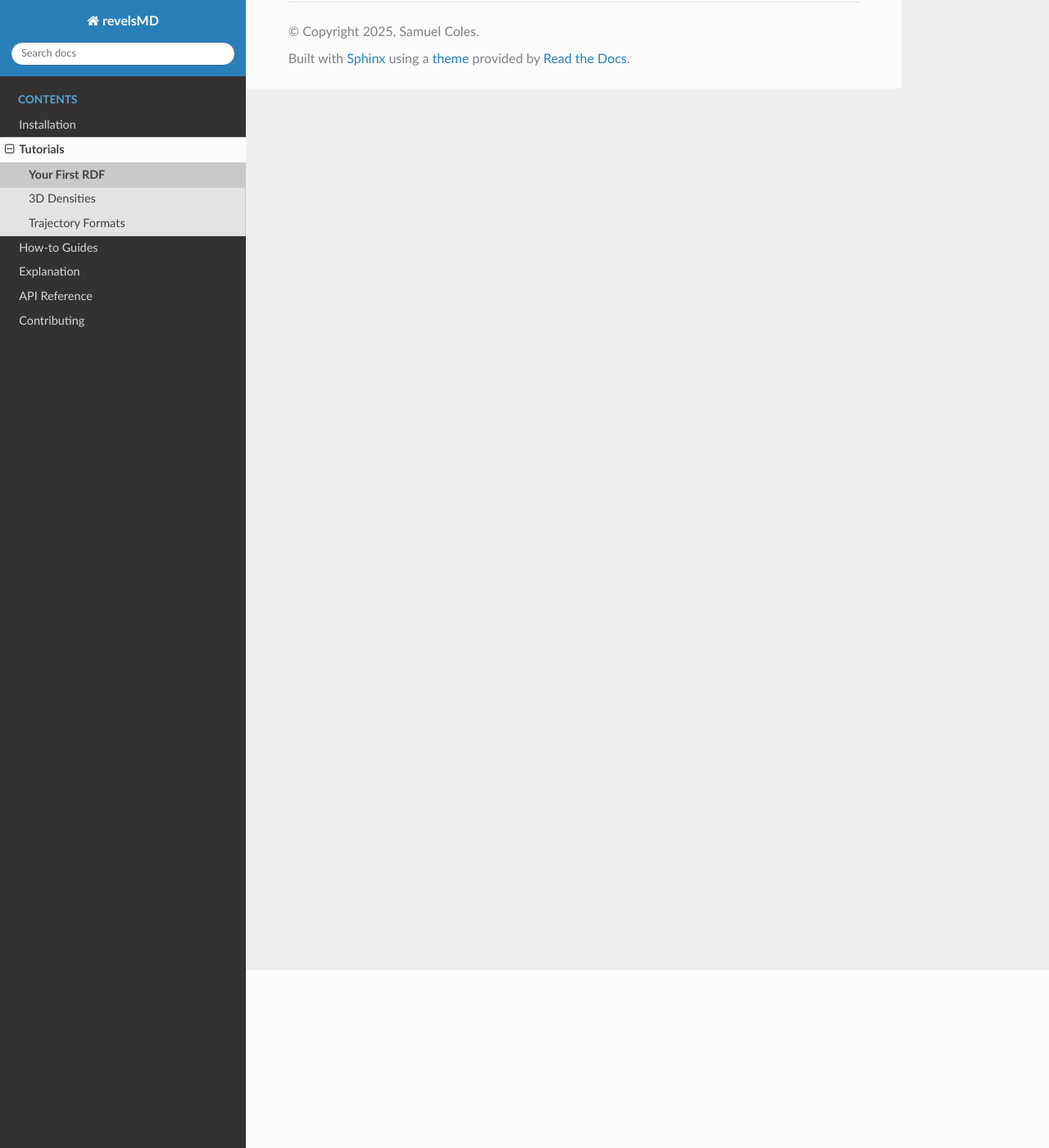
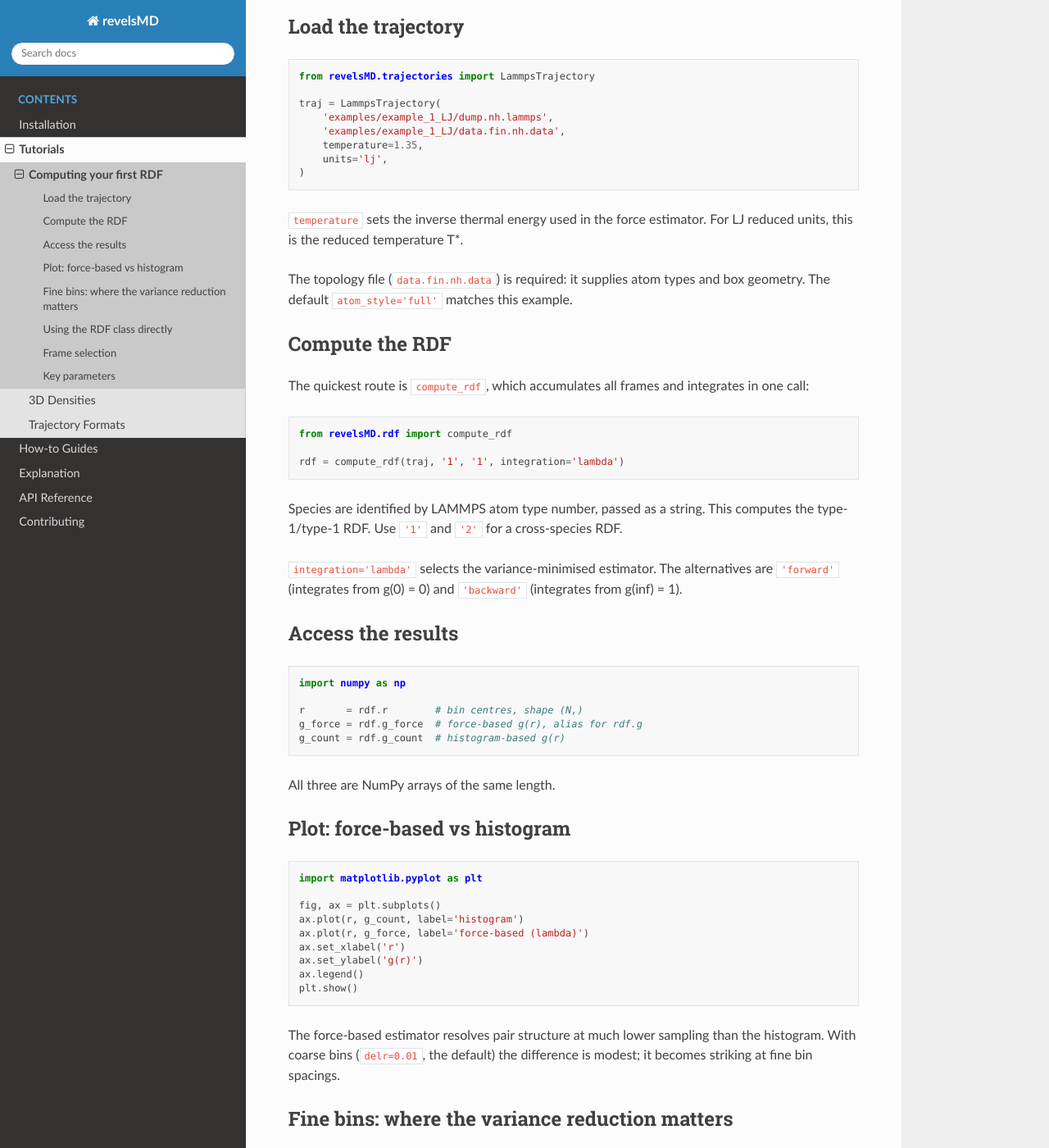
Before and after one commit to user200000/revelsmd, a Sphinx documentation site: the page built from docs/source/tutorials/first-rdf.md, in a window 1280 px wide and 1400 px high, scrolled down 217 px. Shown: the whole window at 82% size. Built offline with Sphinx 7.4.7 and the Read the Docs theme 3.1.0, drawn with Linux system fonts in a browser that asks for light colours; pages that are not in the unit, such as notebooks, are missing from menus; some of the changed text lies outside the part shown.

Commit message:
Add tutorial: computing your first RDF

````diff
--- a/docs/source/tutorials/first-rdf.md
+++ b/docs/source/tutorials/first-rdf.md
@@ -1 +1,141 @@
-# Your First RDF
+# Computing your first RDF
+
+This tutorial computes a radial distribution function for a Lennard-Jones fluid
+using the example data in `examples/example_1_LJ/`.
+
+## Load the trajectory
+
+```python
+from revelsMD.trajectories import LammpsTrajectory
+
+traj = LammpsTrajectory(
+    'examples/example_1_LJ/dump.nh.lammps',
+    'examples/example_1_LJ/data.fin.nh.data',
+    temperature=1.35,
+    units='lj',
+)
+```
+
+`temperature` sets the inverse thermal energy used in the force estimator.
+For LJ reduced units, this is the reduced temperature T*.
+
+The topology file (`data.fin.nh.data`) is required: it supplies atom types
+and box geometry. The default `atom_style='full'` matches this example.
+
+## Compute the RDF
+
+The quickest route is `compute_rdf`, which accumulates all frames and
+integrates in one call:
+
+```python
+from revelsMD.rdf import compute_rdf
+
+rdf = compute_rdf(traj, '1', '1', integration='lambda')
+```
+
+Species are identified by LAMMPS atom type number, passed as a string.
+This computes the type-1/type-1 RDF. Use `'1'` and `'2'` for a cross-species RDF.
+
+`integration='lambda'` selects the variance-minimised estimator. The
+alternatives are `'forward'` (integrates from g(0) = 0) and `'backward'`
+(integrates from g(inf) = 1).
+
+## Access the results
+
+```python
+import numpy as np
+
+r       = rdf.r        # bin centres, shape (N,)
+g_force = rdf.g_force  # force-based g(r), alias for rdf.g
+g_count = rdf.g_count  # histogram-based g(r)
+```
+
+All three are NumPy arrays of the same length.
+
+## Plot: force-based vs histogram
+
+```python
+import matplotlib.pyplot as plt
+
+fig, ax = plt.subplots()
+ax.plot(r, g_count, label='histogram')
+ax.plot(r, g_force, label='force-based (lambda)')
+ax.set_xlabel('r')
+ax.set_ylabel('g(r)')
+ax.legend()
+plt.show()
+```
+
+The force-based estimator resolves pair structure at much lower sampling than
+the histogram. With coarse bins (`delr=0.01`, the default) the difference is
+modest; it becomes striking at fine bin spacings.
+
+## Fine bins: where the variance reduction matters
+
+```python
+rdf_fine = compute_rdf(traj, '1', '1', delr=0.005, integration='lambda')
+
+fig, ax = plt.subplots()
+ax.plot(rdf_fine.r, rdf_fine.g_count, label='histogram')
+ax.plot(rdf_fine.r, rdf_fine.g_force, label='force-based (lambda)')
+ax.set_xlabel('r')
+ax.set_ylabel('g(r)')
+ax.legend()
+plt.show()
+```
+
+## Using the RDF class directly
+
+`compute_rdf` is a convenience wrapper. For separate control over
+accumulation and integration, use the `RDF` class:
+
+```python
+from revelsMD.rdf import RDF
+
+rdf = RDF(traj, '1', '1', delr=0.005, rmax=4.0)
+rdf.accumulate(traj, start=10, stop=None, period=2)
+rdf.get_rdf(integration='lambda')
+```
+
+Separating `accumulate()` from `get_rdf()` lets you try different integration
+methods without re-reading the trajectory:
+
+```python
+rdf.get_rdf(integration='forward')
+g_fwd = rdf.g_force.copy()
+
+rdf.get_rdf(integration='backward')
+g_bwd = rdf.g_force.copy()
+
+rdf.get_rdf(integration='lambda')
+g_lam = rdf.g_force.copy()
+lam   = rdf.lam      # lambda weights; available only after integration='lambda'
+```
+
+The `lam` array shows where the estimator blends between forward (lam = 0)
+and backward (lam = 1) integration.
+
+## Frame selection
+
+`accumulate()` accepts `start`, `stop`, and `period`:
+
+```python
+# Use every other frame from frame 50 onwards
+rdf.accumulate(traj, start=50, period=2)
+
+# Use only the first 100 frames
+rdf.accumulate(traj, stop=100)
+```
+
+These have the same meaning as Python slice indices.
+
+## Key parameters
+
+| Parameter | Default | Description |
+|-----------|---------|-------------|
+| `delr` | `0.01` | Bin width in distance units |
+| `rmax` | `None` | Maximum r; defaults to the inscribed sphere radius |
+| `start` | `0` | First frame index |
+| `stop` | `None` | Stop frame index (exclusive); `None` = all frames |
+| `period` | `1` | Frame stride |
+| `integration` | `'forward'` | `'forward'`, `'backward'`, or `'lambda'` |
````
